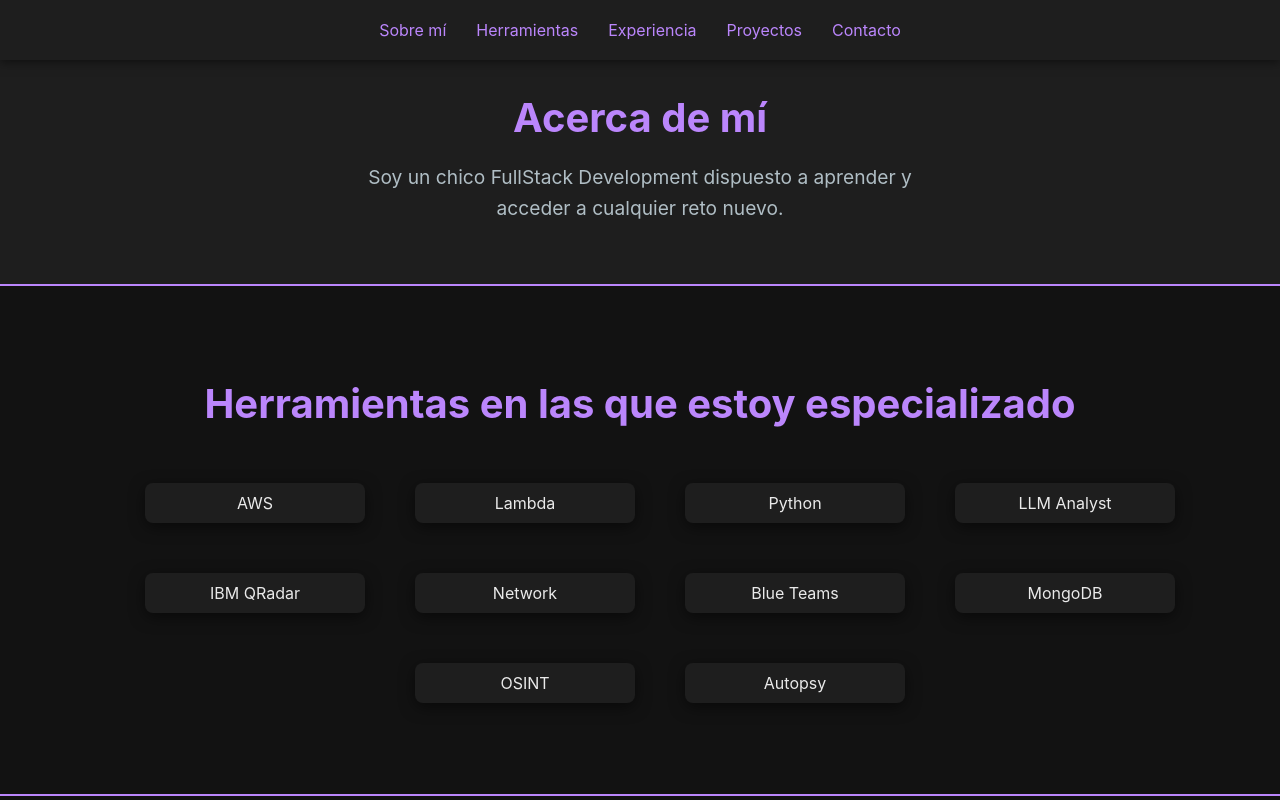
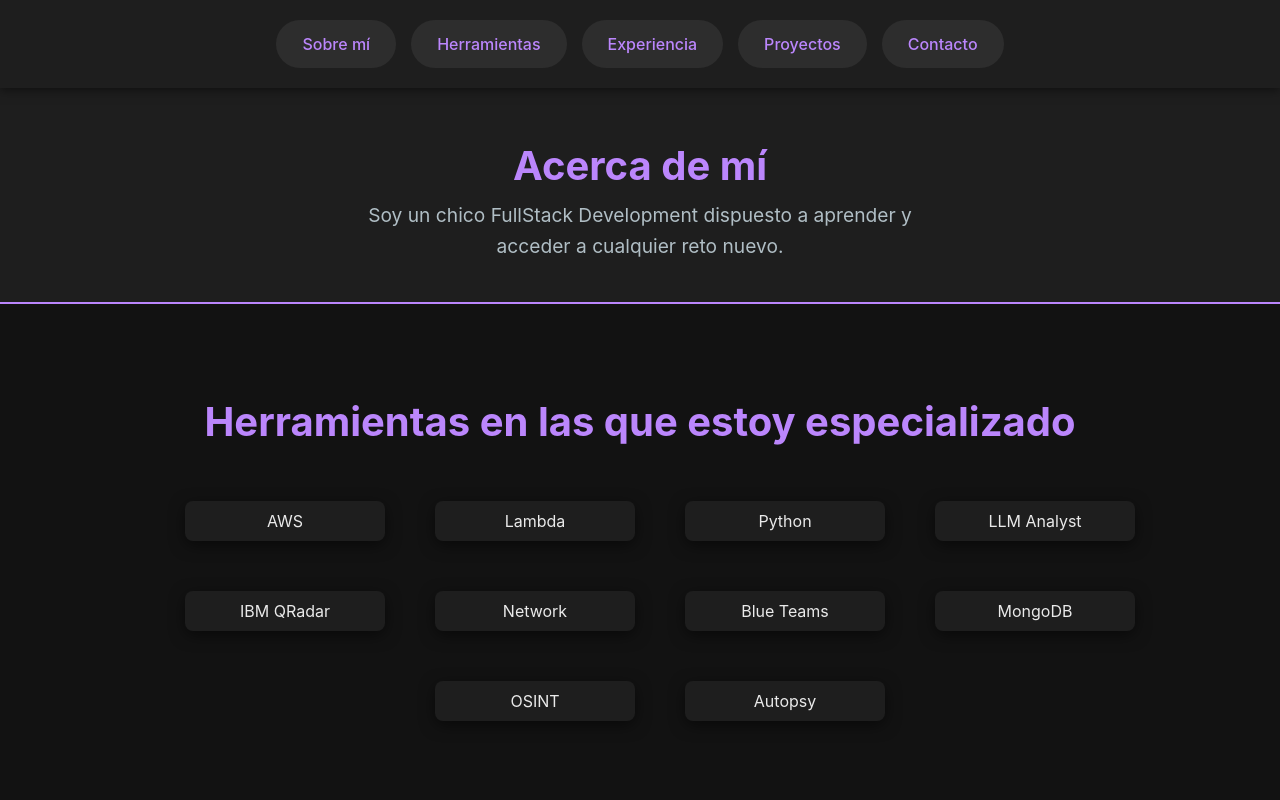
Before and after one commit to franciscolg13/Portafolio, a React (Create React App) app: page / in a window 1280 px wide. Shown: the top 800 px of the page. Built offline with nearby package versions, Linux system fonts and the light colour scheme.

Commit message:
Changes fixes error and debugs

```diff
--- a/src/components/About.js
+++ b/src/components/About.js
@@ -1,10 +1,34 @@
-import React from 'react';
+import React, { useEffect, useState } from 'react';
 import styles from '../styles/About.module.css';
 import { motion } from 'framer-motion';
 
 const About = () => {
+    const [headerHeight, setHeaderHeight] = useState(0);
+
+    useEffect(() => {
+        // Obtener la altura del header
+        const header = document.querySelector('header');
+        if (header) {
+            setHeaderHeight(header.offsetHeight); // Establecer la altura del header en el estado
+        }
+
+        // Añadir event listener para recalcular en caso de que cambie el tamaño de la ventana
+        const handleResize = () => {
+            if (header) {
+                setHeaderHeight(header.offsetHeight);
+            }
+        };
+
+        window.addEventListener('resize', handleResize);
+
+        // Limpiar el event listener al desmontar
+        return () => {
+            window.removeEventListener('resize', handleResize);
+        };
+    }, []);
+
     return (
-        <section id="about" className={styles.about}>
+        <section id="about" className={styles.about} style={{ marginTop: `${headerHeight - 20}px` }}> {/* Resta un pequeño valor para el margen superior */}
             <motion.h2
                 initial={{ y: -100, opacity: 0 }}
                 whileInView={{ y: 0, opacity: 1 }}
--- a/src/styles/About.module.css
+++ b/src/styles/About.module.css
@@ -1,15 +1,17 @@
+/* src/styles/About.module.css */
+
 .about {
     background-color: #1E1E1E;
     color: #EAEAEA;
     text-align: center;
-    padding: 60px 20px;
+    padding: 40px 20px;  /* Reducir padding-top a 40px */
     border-bottom: 2px solid #BB86FC;
 }
 
 .about h2 {
     font-size: 2.5rem;
     color: #BB86FC;
-    margin-bottom: 20px;
+    margin-bottom: 10px;  /* Reducir el margen inferior */
 }
 
 .about p {
@@ -19,3 +21,18 @@
     line-height: 1.6;
     font-size: 1.2rem;
 }
+
+/* Media Query para pantallas pequeñas */
+@media (max-width: 600px) {
+    .about {
+        padding-top: 50px;  /* Ajustar padding-top en pantallas pequeñas */
+    }
+
+    .about h2 {
+        font-size: 2rem;
+    }
+
+    .about p {
+        font-size: 1rem;
+    }
+}
--- a/src/styles/Header.module.css
+++ b/src/styles/Header.module.css
@@ -1,35 +1,70 @@
 /* src/styles/Header.module.css */
 
 .header {
-    position: fixed; /* Fija el header en la parte superior */
-    top: 0; /* Alineado en la parte superior */
-    left: 0; /* Alineado a la izquierda */
-    right: 0; /* Alineado a la derecha */
-    background-color: #1E1E1E; /* Color de fondo oscuro */
-    padding: 20px; /* Espaciado */
-    color: #EAEAEA; /* Color del texto */
-    text-align: center; /* Centrar texto */
-    z-index: 1000; /* Asegúrate de que esté por encima de otros elementos */
-    box-shadow: 0 2px 10px rgba(0, 0, 0, 0.5); /* Agrega una sombra para mejorar la visibilidad */
+    position: fixed;
+    top: 0;
+    left: 0;
+    right: 0;
+    background-color: #1E1E1E;
+    padding: 20px 0;
+    color: #EAEAEA;
+    text-align: center;
+    z-index: 1000;
+    box-shadow: 0 2px 10px rgba(0, 0, 0, 0.5);
+    display: flex;
+    justify-content: center;
+    align-items: center;
 }
 
 .navList {
-    list-style: none; /* Sin viñetas */
-    padding: 0; /* Sin padding */
-    margin: 0; /* Sin margin */
+    list-style: none;
+    padding: 0;
+    margin: 0;
+    display: flex;
+    justify-content: center;
+    flex-wrap: wrap;
+    gap: 15px;
 }
 
 .navList li {
-    display: inline; /* Mostrar en línea */
-    margin: 0 15px; /* Espaciado entre enlaces */
+    margin: 0;
 }
 
 .navList a {
-    color: #BB86FC; /* Color de los enlaces */
-    text-decoration: none; /* Sin subrayado */
-    transition: color 0.3s; /* Transición suave para el color */
+    color: #BB86FC;
+    text-decoration: none;
+    font-size: 16px;
+    padding: 12px 24px;
+    border-radius: 30px;
+    background-color: #2D2D2D;
+    border: 2px solid transparent;
+    display: inline-block;
+    cursor: pointer;
+    position: relative;
+    font-weight: 500;
+    transition: all 0.3s ease-in-out;
 }
 
+/* Efecto hover */
 .navList a:hover {
-    color: #ffffff; /* Color de los enlaces al pasar el ratón */
+    background-color: #BB86FC;
+    color: #ffffff;
+    border-color: #BB86FC;
 }
+
+/* Media Query para pantallas pequeñas */
+@media (max-width: 600px) {
+    .header {
+        padding: 15px 0;
+    }
+
+    .navList {
+        gap: 10px;
+    }
+
+    .navList li {
+        width: auto;
+        text-align: center;
+        margin-bottom: 10px;
+    }
+}
--- a/src/styles/Special.module.css
+++ b/src/styles/Special.module.css
@@ -13,6 +13,7 @@
     justify-content: center; /* Centrar los elementos */
     flex-wrap: wrap; /* Permitir que las herramientas se ajusten a múltiples líneas */
     gap: 20px; /* Espacio entre elementos */
+    max-width: 100%; /* Asegura que el contenedor no tenga desbordamientos */
 }
 
 .toolItem {
@@ -22,6 +23,8 @@
     margin: 15px; /* Espaciado entre tarjetas */
     padding: 10px; /* Ajustar padding para más espacio interno */
     width: 200px; /* Ancho más pequeño */
+    max-width: 100%; /* Asegura que la tarjeta no exceda el contenedor */
+    box-sizing: border-box; /* Incluir padding y borde en el cálculo del ancho */
     transition: transform 0.3s, box-shadow 0.3s; /* Transición suave */
     display: inline-block; /* Asegura que cada elemento se comporte como un bloque en línea */
 }
```
